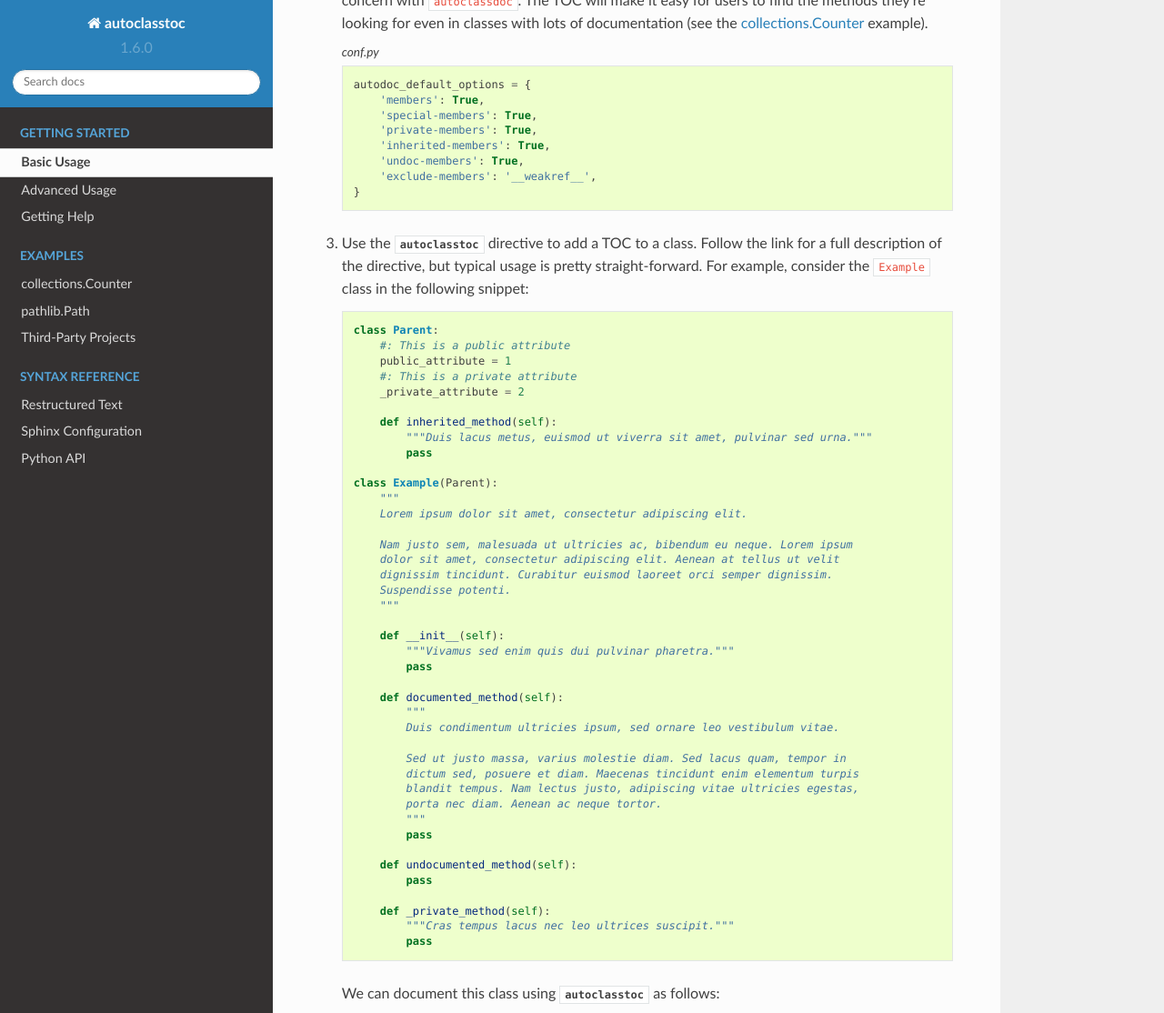
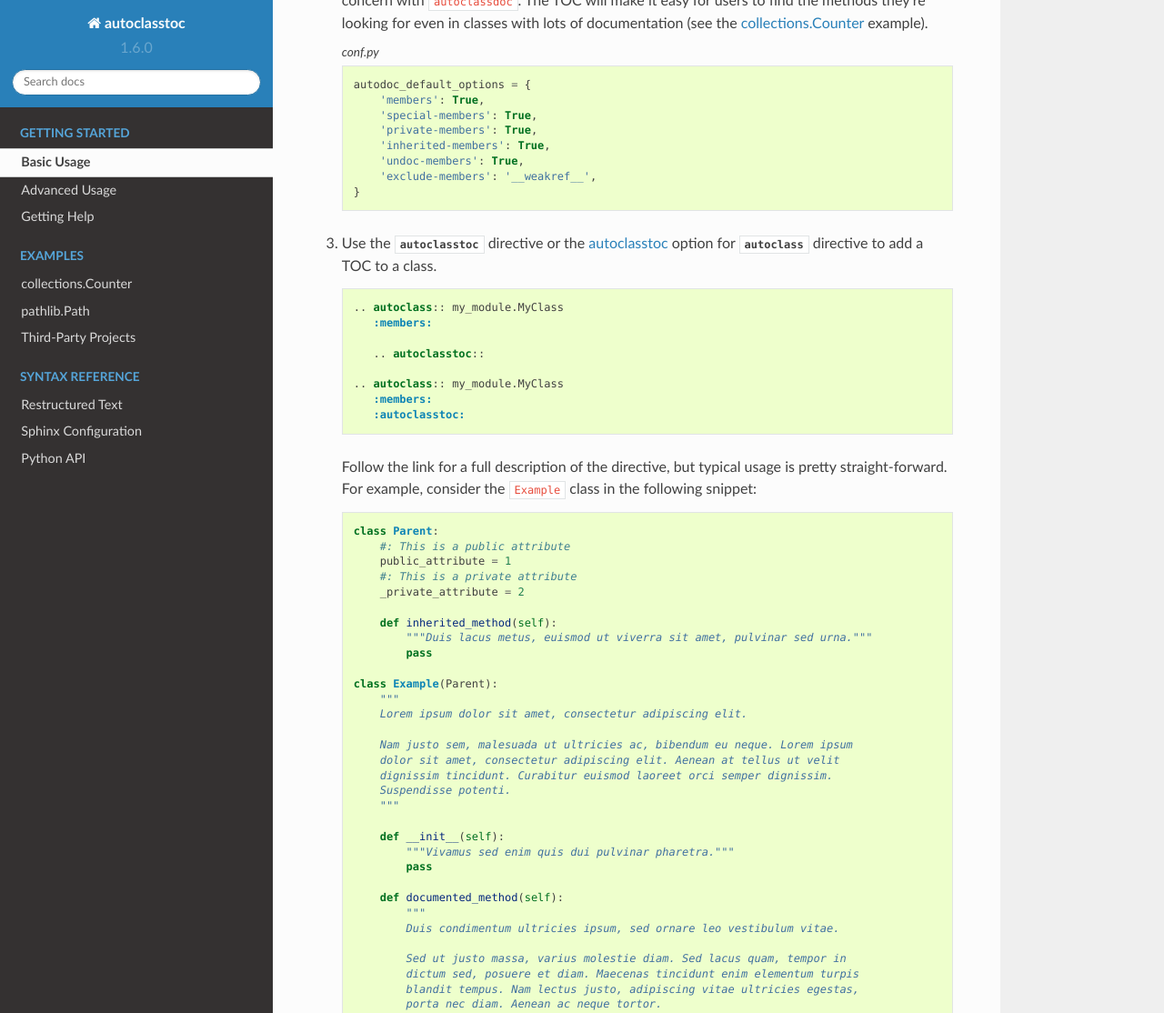
Before and after one commit to kalekundert/autoclasstoc, a Sphinx documentation site: the page built from docs/basic_usage.rst, in a window 1280 px wide and 1400 px high, scrolled down 673 px, cut to the strip 0-1114 px from the top of the window. Shown: the whole strip at 91% size. Built offline with Sphinx 7.4.7 and the Read the Docs theme 2.0.0, drawn with Linux system fonts in a browser that asks for light colours; cross-references to code outside the pages are shown as plain code; the version number is read from the project's files by our own code; some of the changed text lies outside the part shown.

Commit message:
Support `autoclasstoc` option for `autoclass``

```diff
--- a/docs/basic_usage.rst
+++ b/docs/basic_usage.rst
@@ -44,8 +44,21 @@ Follow these steps to start using :rst:dir:`autoclasstoc` in your project:
           'exclude-members': '__weakref__',
       }
 
-3. Use the :rst:dir:`autoclasstoc` directive to add a TOC to a class.  Follow
-   the link for a full description of the directive, but typical usage is
+3. Use the :rst:dir:`autoclasstoc` directive or the `autoclasstoc` option for
+   :rst:dir:`autoclass` directive to add a TOC to a class.
+
+   .. code-block:: rst
+
+      .. autoclass:: my_module.MyClass
+         :members:
+
+         .. autoclasstoc::
+
+      .. autoclass:: my_module.MyClass
+         :members:
+         :autoclasstoc:
+
+   Follow the link for a full description of the directive, but typical usage is
    pretty straight-forward.  For example, consider the ``Example`` class in the
    following snippet:
 
@@ -67,5 +80,7 @@ Follow these steps to start using :rst:dir:`autoclasstoc` in your project:
           :members:
           :special-members:
           :private-members:
+          :autoclasstoc:
 
-          .. autoclasstoc::
+   The :rst:dir:`autoclasstoc` directive can also be accessed via the
+   `autoclasstoc` option to :rst:dir:`autoclass`:
```
Also changed, not shown: 1 other file.
